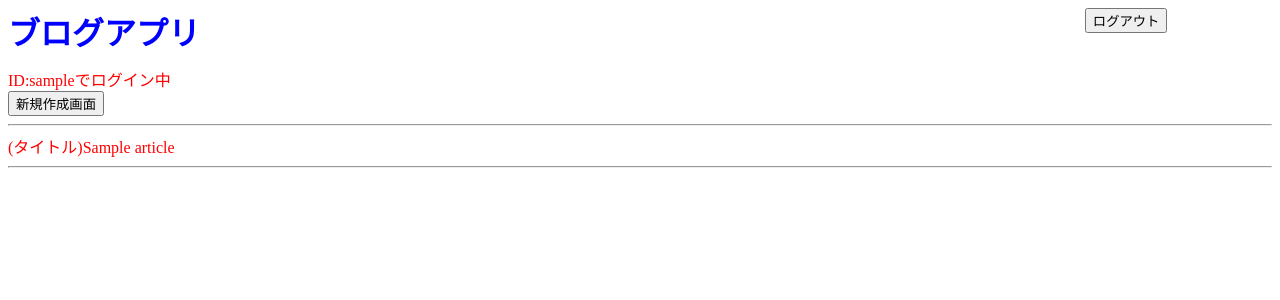
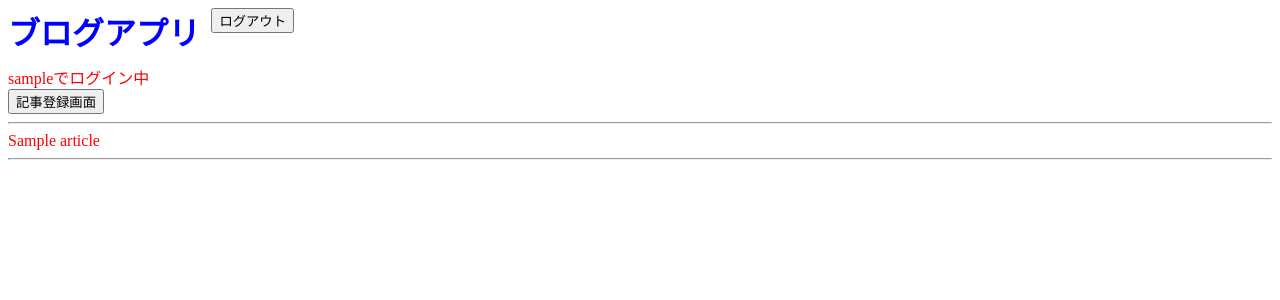
Before and after one commit to hapihapi777/flaskblog2, a Flask app: template templates/master.html in a window 1280 px wide. Shown: the top 300 px of the page. Run offline with Flask 2, Linux system fonts and the light colour scheme; tables that the repository leaves empty hold one stand-in row (values such as "Sample post"); the template is opened without the code that fills it: values that come from a table or form of the project are taken from there, most other values are stand-ins (such as "Sample title", 1, 10 or a date in 2020); some libraries are stand-ins or nearby versions.

Commit message:
username表示とタイトル空欄時の動作修正

```diff
--- a/app.py
+++ b/app.py
@@ -39,6 +39,8 @@ class User(UserMixin, db.Model):
     username = db.Column(db.String(20), nullable=False, unique=True)
     password = db.Column(db.String(100))
 
+login_name = ""
+
 @login_manager.user_loader
 def load_user(user_id):
     return User.query.get(int(user_id))
@@ -49,16 +51,6 @@ def blog():
     blogarticles = BlogArticle.query.all()
     return render_template('index.html', blogarticles=blogarticles)
 
-# 編集可能なmasterページにPOSTで来た場合(正常動作)とそれ以外に設定
-@app.route('/master', methods=['POST'])
-@login_required
-def master():
-    if request.method == "POST":
-        username = username
-        blogarticles = BlogArticle.query.all()
-        return render_template('/master.html', blogarticles=blogarticles, username=username)
-    else:
-        return redirect(url_for('logout'))
 
 # signupページに飛ぶだけ
 @app.route('/signup', methods=['POST'])
@@ -115,12 +107,24 @@ def do_login():
     else:
         return redirect(url_for('logout'))
 
+# 編集可能なmasterページにPOSTで来た場合(正常動作)とそれ以外に設定
+@app.route('/master', methods=['POST'])
+@login_required
+def master():
+    if request.method == "POST":
+        username = request.form.get('username')
+        blogarticles = BlogArticle.query.all()
+        return render_template('/master.html', blogarticles=blogarticles, username=username)
+    else:
+        return redirect(url_for('logout'))
+
 # 新規作成画面
 @app.route('/create', methods=['POST'])
 @login_required
 def craete():
     if request.method == "POST":
-        return render_template('create.html')
+        username = request.form.get('username')
+        return render_template('create.html', username=username)
     else:
         return redirect(url_for('logout'))
 
@@ -129,13 +133,17 @@ def craete():
 @login_required
 def do_create():
     if request.method == "POST":
+        username = request.form.get('username')
         title = request.form.get('title')
         body = request.form.get('body')
-        blogarticle = BlogArticle(title=title, body=body)
-        db.session.add(blogarticle)
-        db.session.commit()
-        blogarticles = BlogArticle.query.all()
-        return render_template('/master.html', blogarticles=blogarticles)
+        if title == "":
+            return render_template('create.html', username=username)
+        else:
+            blogarticle = BlogArticle(title=title, body=body)
+            db.session.add(blogarticle)
+            db.session.commit()
+            blogarticles = BlogArticle.query.all()
+            return render_template('/master.html', blogarticles=blogarticles, username=username)
     else:
         return redirect(url_for('logout'))
 
@@ -147,7 +155,8 @@ def update():
     if request.method == "POST":
         post_id = request.form.get("post_id")
         blogarticle = BlogArticle.query.filter(BlogArticle.id == post_id).one()
-        return render_template('update.html', blogarticle=blogarticle)
+        username = request.form.get('username')
+        return render_template('update.html', blogarticle=blogarticle, username=username)
     else:
         return redirect(url_for('logout'))
 
@@ -157,18 +166,19 @@ def update():
 def do_update():
     if request.method == "POST":
         post_id = request.form.get("post_id")
+        username = request.form.get('username')
         blogarticle = BlogArticle.query.filter(BlogArticle.id == post_id).one()
-        blogarticle.title = request.form.get('title')
-        blogarticle.body = request.form.get('body')
-        db.session.add(blogarticle)
-        db.session.commit()
-        blogarticles = BlogArticle.query.all()
-        return render_template('/master.html', blogarticles=blogarticles)
-        # return redirect(url_for('master'))
+        if request.form.get('title') == "":
+            return render_template('update.html', blogarticle=blogarticle, username=username)
+        else:
+            blogarticle.title = request.form.get('title')
+            blogarticle.body = request.form.get('body')
+            db.session.add(blogarticle)
+            db.session.commit()
+            blogarticles = BlogArticle.query.all()
+            return render_template('/master.html', blogarticles=blogarticles, username=username)
     else:
         return redirect(url_for('logout'))
-
-
 
 # 削除する場合(現状一発で削除されてしまう)
 @app.route('/delete', methods=['POST'])
@@ -180,7 +190,8 @@ def delete():
         db.session.delete(blogarticle)
         db.session.commit()
         blogarticles = BlogArticle.query.all()
-        return render_template('/master.html', blogarticles=blogarticles)
+        username = request.form.get('username')
+        return render_template('/master.html', blogarticles=blogarticles, username=username)
     else:
         return redirect(url_for('logout'))
 
--- a/static/css/style.css
+++ b/static/css/style.css
@@ -2,7 +2,7 @@ h1 {
   color: blue;
   /* margin-right: 0px; */
   /* padding-right: 0px; */
-  margin: 0 70% 1% 0;
+  margin: 0 1% 1% 0;
   text-align: left;
 }
 
@@ -17,6 +17,7 @@ p {
 .container {
   /* white-space: nowrap; */
   /* display: inline; */
+  width: 90%;
   display: flex;
 }
 
--- a/templates/master.html
+++ b/templates/master.html
@@ -6,24 +6,26 @@
     <button type="submit" formmethod="POST">ログアウト</button>
   </form>
 </div>
-<div class="red">ID:{{ username }}でログイン中</div>
+<div class="red">{{ username }}でログイン中</div>
 <form action="/create">
-  <button type="submit" formmethod="POST">新規作成画面</button>
+  <input type="hidden" name="username" value="{{ username }}">
+  <button type="submit" formmethod="POST">記事登録画面</button>
 </form>
-<input type="hidden" name="username" value="{{ username }}">
 <hr>
 {% for blogarticle in blogarticles|sort(attribute='id', reverse = True) %}
 <article>
   <details>
-    <summary class="red">(タイトル){{ blogarticle.title }}</summary>
+    <summary class="red">{{ blogarticle.title }}</summary>
     <p>{{ blogarticle.body }}</p>
     <div class="inline">
       <form action="/update" class="inline" >
         <input type="hidden" name="post_id" value="{{ blogarticle.id }}">
+        <input type="hidden" name="username" value="{{ username }}">
         <button type="submit" formmethod="POST">編集</button>
       </form>
       <form action="/delete">
         <input type="hidden" name="post_id" value="{{ blogarticle.id }}" id="">
+        <input type="hidden" name="username" value="{{ username }}">
         <button type="submit" formmethod="POST">削除</button>
       </form>
     </div>
--- a/templates/update.html
+++ b/templates/update.html
@@ -1,7 +1,7 @@
 {% extends 'base.html' %}
 {% block content %}
 <h1>編集画面</h1>
-
+<div class="red">{{ username }}でログイン中</div>
 <form action="/do_update" method="POST">
     <input type="hidden" name="post_id" value="{{ blogarticle.id }}" id="">
     <label for="title">タイトル</label>
@@ -12,6 +12,7 @@
     <br>
     <textarea type="text" name="body" rows="10" cols="60" wrap=”hard”>{{ blogarticle.body }}</textarea>
     <br>
+    <input type="hidden" name="username" value="{{ username }}">
     <input type="submit" value="更新">
 </form>
 {% endblock %}
```
Also changed, not shown: templates/create.html (+5 -2 lines).
